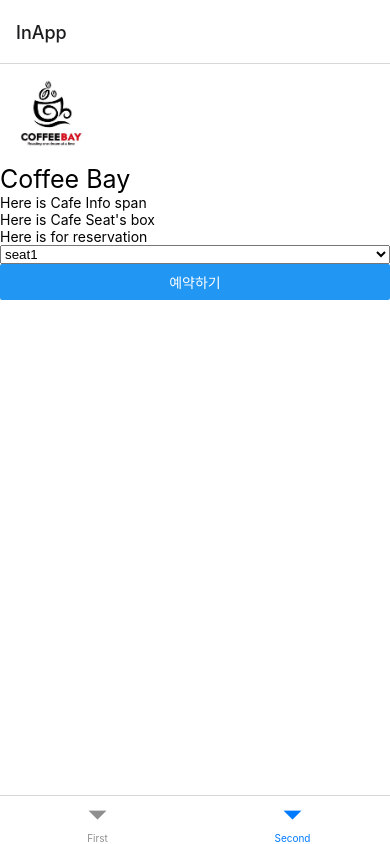
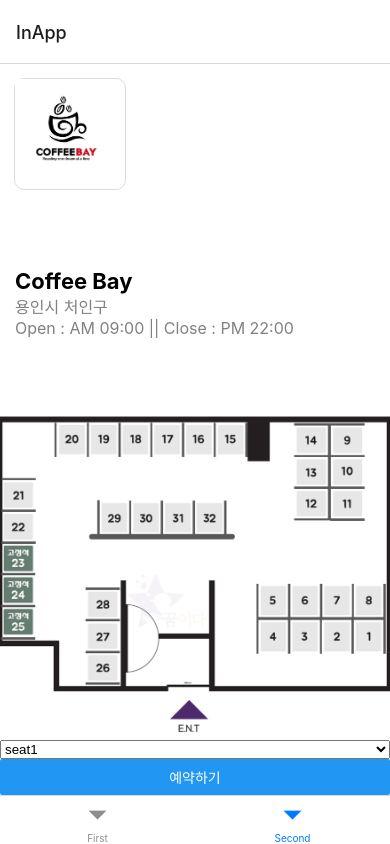
Before and after one commit to ImGdevel/Cafe-Moa, a React Native app: screen /Second in a window 390 px wide. Built offline with nearby package versions, Linux system fonts and the light colour scheme.

Commit message:
v 2.0 : Set Layout
Set Layout of reservation page

```diff
--- a/screens/Reservation/Reservation.js
+++ b/screens/Reservation/Reservation.js
@@ -3,30 +3,32 @@
 import { Picker } from "@react-native-picker/picker";
 
 import getReserveStyle from "../../styles/screens/ReserveStyle";
+import getCafeTableStyle from "../../styles/components/CafeTableStyle";
+import getFindStyle from "../../styles/components/FindStyle";
 
 function ReservationScreen({ navigation }) {
   const [selectedSeat, setSelectedSeat] = useState("1");
   return (
     <View style={getReserveStyle.container}>
-      <React.Fragment>
-        <View style={getReserveStyle.imgBox}>
-          <Image
-            source={require("../../img/coffeebayLogo_test.jpg")}
-            style={getReserveStyle.cafeLogo}
+      <View style={getFindStyle.container}>
+        <View style={getFindStyle.contentContainer}>
+          <CafeTable
+            name={"Coffee Bay"}
+            location={"용인시 처인구"}
+            imgae={""}
+            imformation={"Open : AM 09:00 || Close : PM 22:00"}
           />
         </View>
-        <React.Fragment>
-          <Text style={getReserveStyle.cafeTitle}>Coffee Bay</Text>
-          <Text>Here is Cafe Info span</Text>
-        </React.Fragment>
-      </React.Fragment>
+      </View>
 
-      <React.Fragment>
-        <Text>Here is Cafe Seat's box</Text>
-      </React.Fragment>
+      <View style={getFindStyle.topContainer}>
+        <Image
+          source={require("../../img/anySeatPic_text.png")}
+          style={getReserveStyle.seatPic}
+        />
+      </View>
 
-      <React.Fragment>
-        <Text>Here is for reservation</Text>
+      <View>
         <Picker
           selectedValue={selectedSeat}
           onValueChange={(itemValue, itemIndex) => setSelectedSeat(itemValue)}
@@ -36,9 +38,35 @@
         </Picker>
 
         <Button title="예약하기" />
-      </React.Fragment>
+      </View>
     </View>
   );
 }
 
+function CafeTable(props) {
+  const [cafeName, setCafeName] = useState(props.name);
+  const [cafeLocation, setCafeLocation] = useState(props.location);
+  const [cafeImformation, setCafeImformaion] = useState(props.imformation);
+
+  return (
+    <>
+      <View style={getCafeTableStyle.imageContainer}>
+        <View style={getCafeTableStyle.image}>
+          <Image
+            source={require("../../img/coffeebayLogo_test.jpg")}
+            style={getReserveStyle.cafeLogo}
+          />
+        </View>
+      </View>
+      <View style={getCafeTableStyle.contentContainer}>
+        <View style={getCafeTableStyle.textContent}>
+          <Text style={getCafeTableStyle.nameText}>{cafeName}</Text>
+          <Text style={getCafeTableStyle.contentText}>{cafeLocation}</Text>
+          <Text style={getCafeTableStyle.contentText}>{cafeImformation}</Text>
+        </View>
+      </View>
+    </>
+  );
+}
+
 export default ReservationScreen;
--- /dev/null
+++ b/styles/components/CafeTableStyle.js
@@ -0,0 +1,53 @@
+import { StyleSheet } from "react-native";
+
+const CafeTableStyles = StyleSheet.create({
+  container: {
+    width: "100%",
+    height: 140,
+    backgroundColor: "white",
+    flexDirection: "row",
+    justifyContent: "center",
+    borderColor: "#DDD",
+    borderWidth: 1,
+    borderRadius: 10,
+  },
+  imageContainer: {
+    width: 140,
+    height: 140,
+    justifyContent: "center",
+    alignItems: "center",
+  },
+  image: {
+    width: "80%",
+    height: "80%",
+    borderRadius: 10,
+    borderColor: "#ddd",
+    borderWidth: 1,
+  },
+  contentContainer: {
+    flex: 1,
+    flexDirection: "column",
+  },
+  textContent: {
+    flex: 1,
+    justifyContent: "flex-end",
+    paddingLeft: 15,
+  },
+
+  textContent: {
+    flex: 1,
+    justifyContent: "center",
+    paddingLeft: 15,
+  },
+  nameText: {
+    fontSize: 22,
+    fontWeight: "700",
+  },
+  contentText: {
+    fontSize: 16,
+    fontWeight: "400",
+    color: "gray",
+  },
+});
+
+export default CafeTableStyles;
--- /dev/null
+++ b/styles/components/FindStyle.js
@@ -0,0 +1,18 @@
+import { StyleSheet } from "react-native";
+
+const FindStyles = StyleSheet.create({
+  container: {
+    flex: 1,
+    backgroundColor: "white",
+  },
+  topContainer: {
+    flex: 1,
+    backgroundColor: "white",
+  },
+  contentContainer: {
+    flex: 4,
+    backgroundColor: "#fff",
+  },
+});
+
+export default FindStyles;
--- a/styles/screens/ReserveStyle.js
+++ b/styles/screens/ReserveStyle.js
@@ -6,16 +6,19 @@
     flex: 1,
     backgroundColor: "white",
   },
-  imgBox: {
-    display: "inline",
-  },
   cafeLogo: {
     width: 100,
     height: 100,
+    justifyContent: "center",
+    alignItems: "center",
   },
   cafeTitle: {
     fontSize: 25,
   },
+  seatPic: {
+    width: "100%",
+    height: "100%",
+  },
 });
 
 export default styles;
```
Also changed, not shown: img/anySeatPic_text.png (added).
